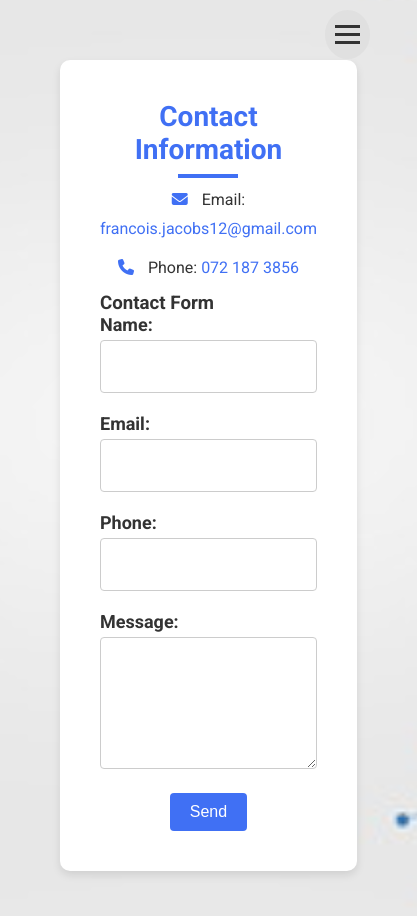
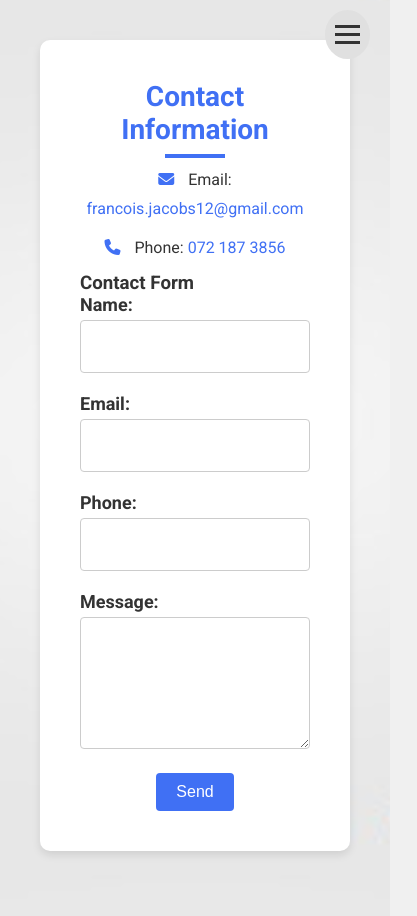
Before and after one commit to impie0/My-Cv, a plain HTML site: page contacts.html in a window 390 px wide. Shown: the whole page, 417 px wide, since content can reach past the window. Drawn offline with Linux system fonts and the light colour scheme.

Commit message:
Phone version2.2

```diff
--- a/contact.css
+++ b/contact.css
@@ -144,6 +144,10 @@ button:hover {
 
 /* Media query for smaller screens */
 @media (max-width: 600px) {
+    .container {
+        padding: 20px; /* Reduce padding for smaller screens */
+    }
+
     .section-title {
         font-size: 28px; /* Decrease the font size for the title on smaller screens */
     }
```
